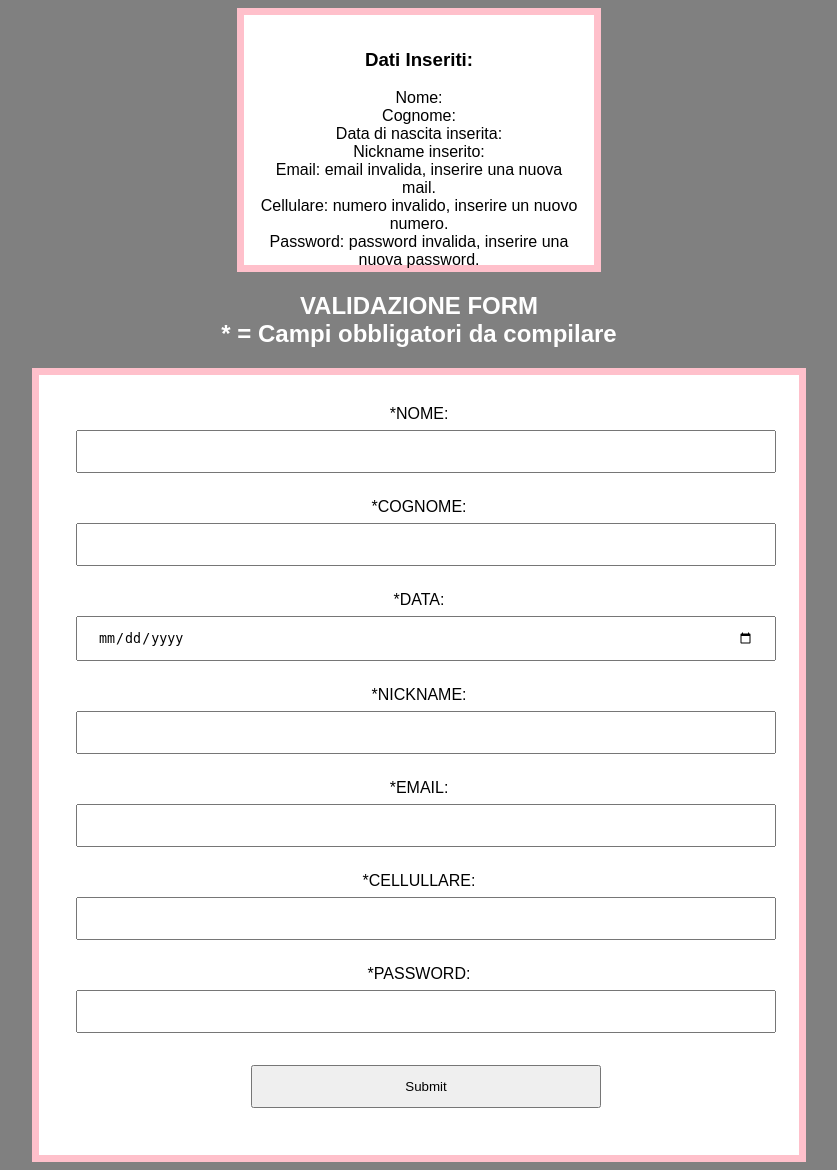
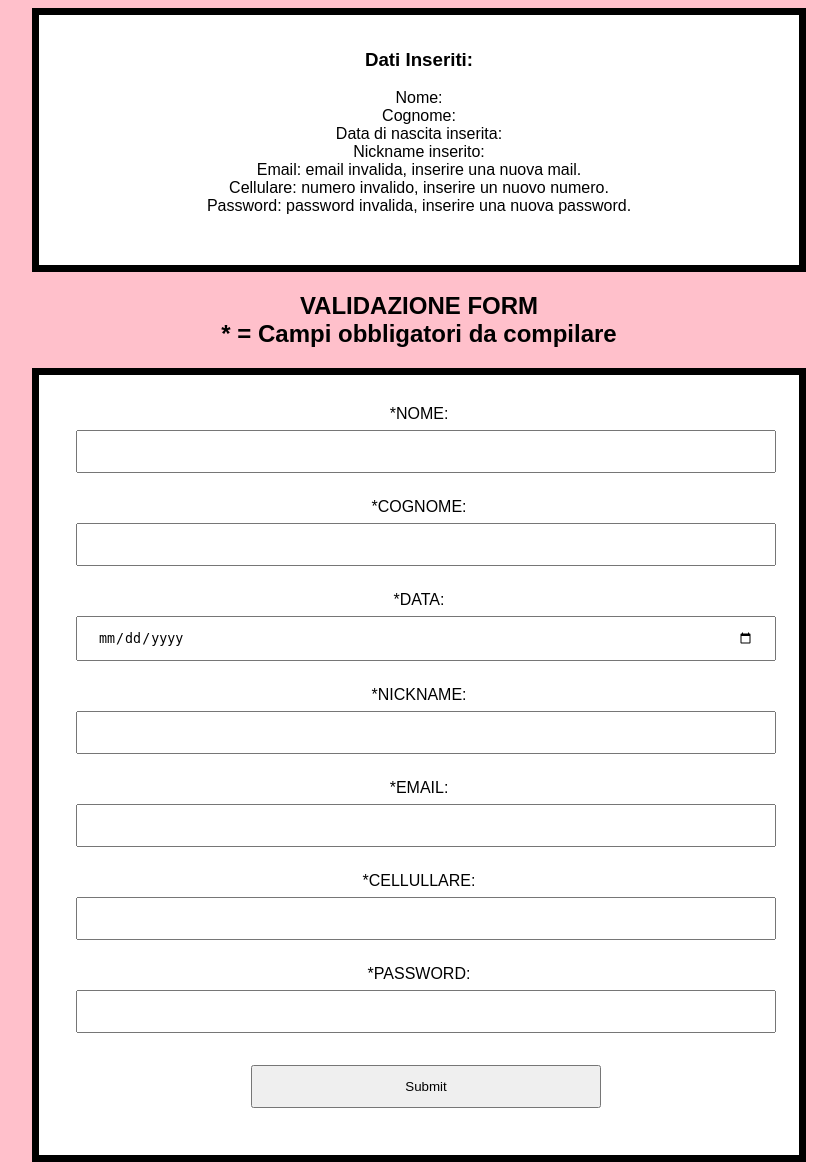
Before and after one commit to SamueleVuolo/5H_INFO, a PHP site: page /ES03/FormValidazione.php in a window 1280 px wide. Shown: the whole page, without its empty margins (221-1058 px from the left). Run offline with PHP 8.4, Linux system fonts and the light colour scheme.

Commit message:
Update stile.css

```diff
--- a/PHP/ES03/stile.css
+++ b/PHP/ES03/stile.css
@@ -1,22 +1,16 @@
- body{
-	background: grey;
+body{
+	background: pink;
  }
 
  h2{
 	text-align: center;
-	color: white;
+	color: black;
 	font-family: Sans-serif;
  }
 
  h3{
 	text-align: center;
 	color: black;
-	font-family: Sans-serif;
- }
-
- p{
-	color: white;
-	text-align: center;
 	font-family: Sans-serif;
  }
 
@@ -27,14 +21,12 @@
  }
 
 .sezione-login{
-	border: 7px solid pink;
+	border: 7px solid black;
 	margin: auto;
 	background: white;
 	padding: 30px;
 	max-width: 700px;
-	height: 720px;
-
-
+	height: 720px
  }
 
 input{
@@ -51,12 +43,12 @@ input{
 }
 
 .dati-inseriti{
-	border: 7px solid pink;
+	border: 7px solid black;
 	font-family: Sans-serif;
 	margin: auto;
 	background: white;
 	text-align: center;
 	padding: 15px;
-	max-width: 320px;
+	max-width: 730px;
 	height: 220px;
 }
```
